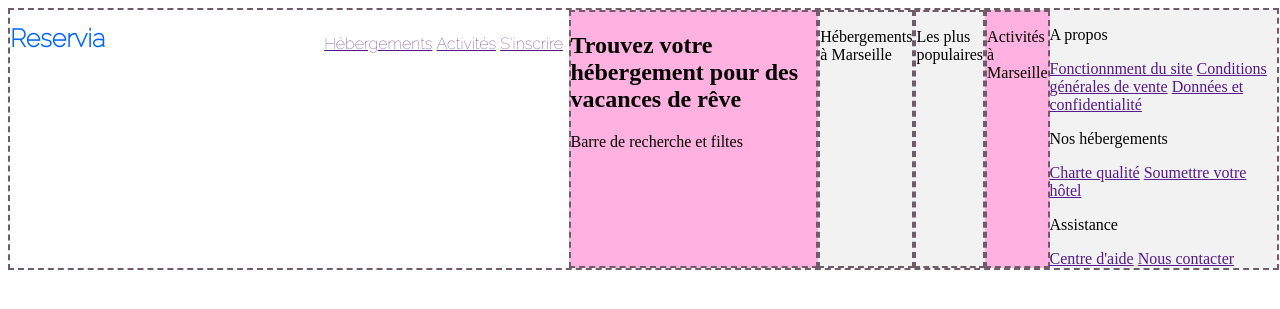
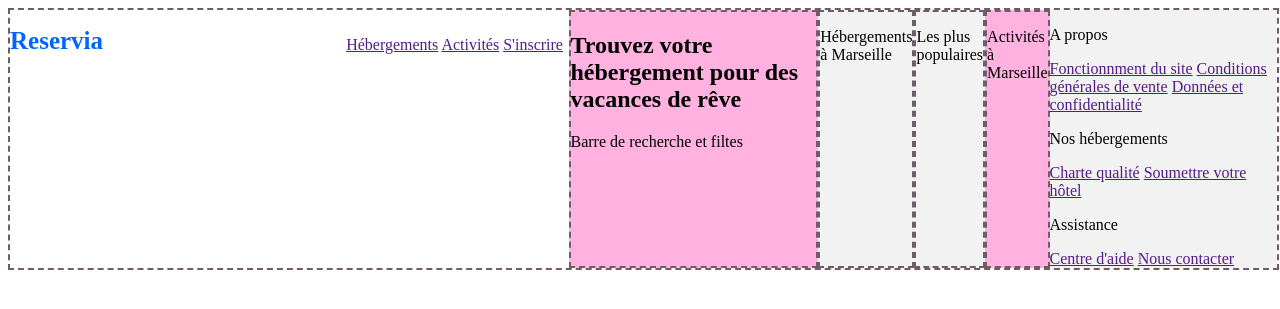
Before and after one commit to Yann-dv/Reservia, a PHP site: page / in a window 1280 px wide. Shown: the top 309 px of the page. Run offline with PHP 8.4, Linux system fonts and the light colour scheme.

Commit message:
header add 1

```diff
--- a/style.css
+++ b/style.css
@@ -1,20 +1,7 @@
 /*Reservia css style*/
-@font-face {
-    font-family: 'ralewaythin_italic';
-    src: url('raleway-italic-variablefont_wght-webfont.woff2') format('woff2'),
-         url('raleway-italic-variablefont_wght-webfont.woff') format('woff'),
-         url('Raleway-Italic-VariableFont_wght.ttf') format('ttf');
-    font-weight: normal;
-    font-style: normal;
-}
-
-@font-face {
-    font-family: 'ralewaythin';
-    src: url('raleway-variablefont_wght-webfont.woff2') format('woff2'),
-         url('raleway-variablefont_wght-webfont.woff') format('woff'),
-         url('Raleway-VariableFont_wght.ttf') format('ttf');
-    font-weight: normal;
-    font-style: normal;
+@font-face
+{
+/* To do */
 }
 
 body
@@ -33,7 +20,6 @@ header
     width: 99%;
     position: relative;
     color: #0065FC;
-    font-family: 'ralewaythin', "Arial Black", Arial, Verdana, sans-serif;
 }
 
 #ancres
```
